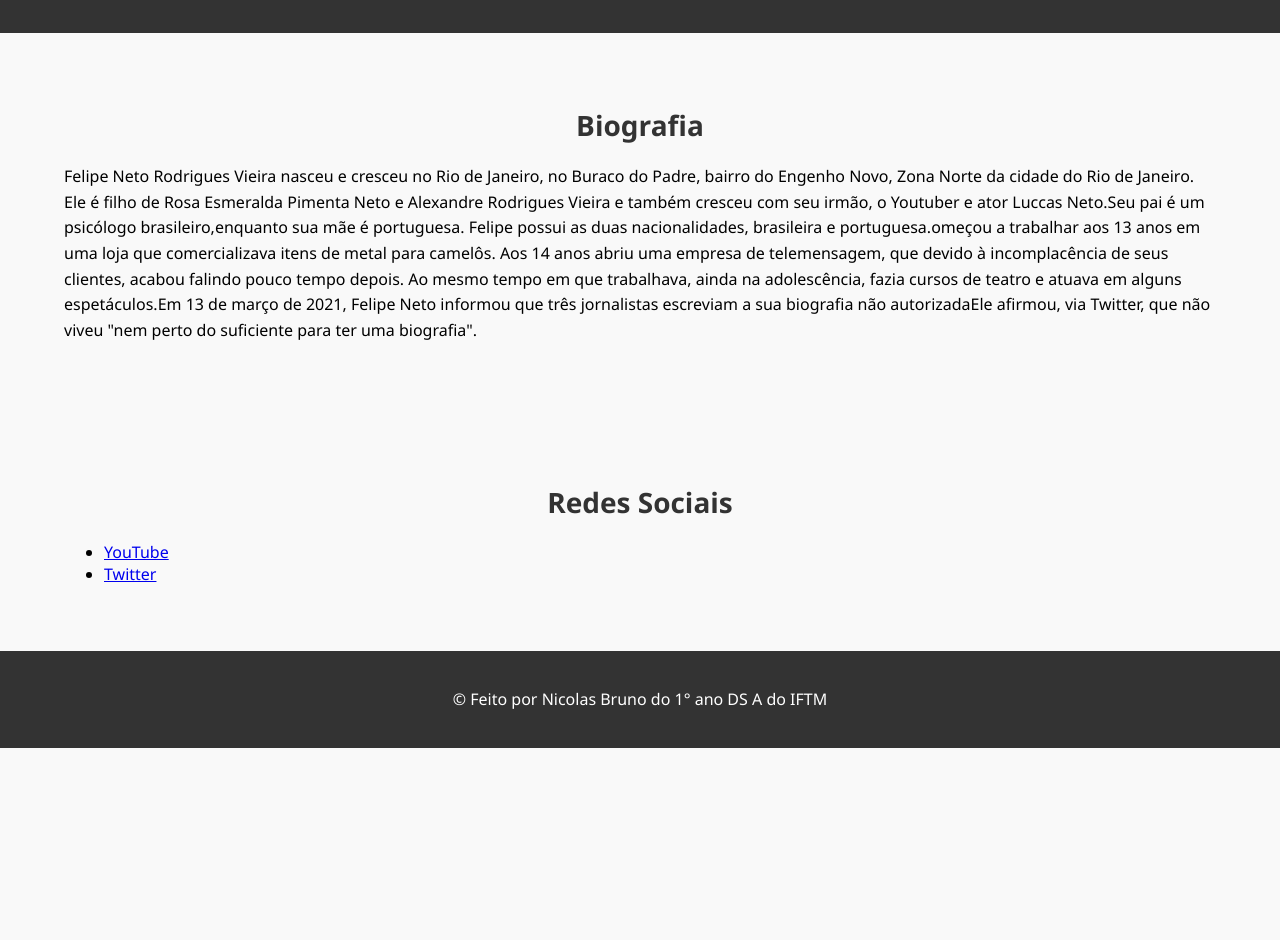
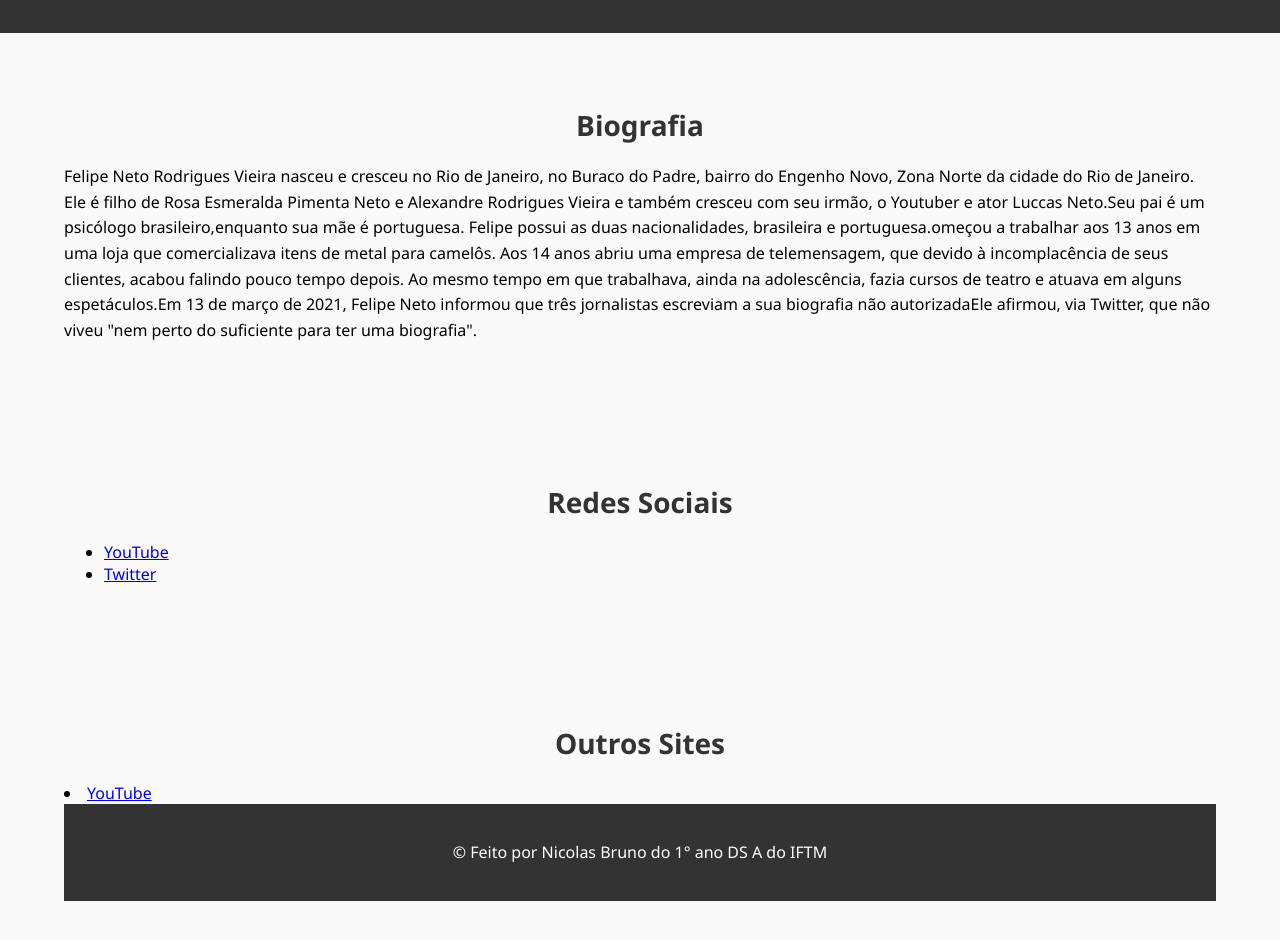
Before and after one commit to Nicolas133bruno/felipeneto, a plain HTML site: page index.html in a window 1280 px wide. Shown: the part 106-1046 px from the top of the page. Before the commit the page ends 854 px from the top, so only its background shows below. Drawn offline with Linux system fonts and the light colour scheme; a script that the page names is missing.

Commit message:
Update index.html

```diff
--- a/index.html
+++ b/index.html
@@ -39,6 +39,11 @@
             </ul>
         </div>
     </section>
+    <section id="outros-sites"> <!-- Seção para Outros Sites -->
+        <div class="container">
+            <h2>Outros Sites</h2>
+            <li><a href="https://www.youtube.com/user/felipeneto" target="_blank">YouTube</a></li>
+            <!-- Adicione os links para outros sites aqui -->
 
     <footer>
         <div class="container">
```
